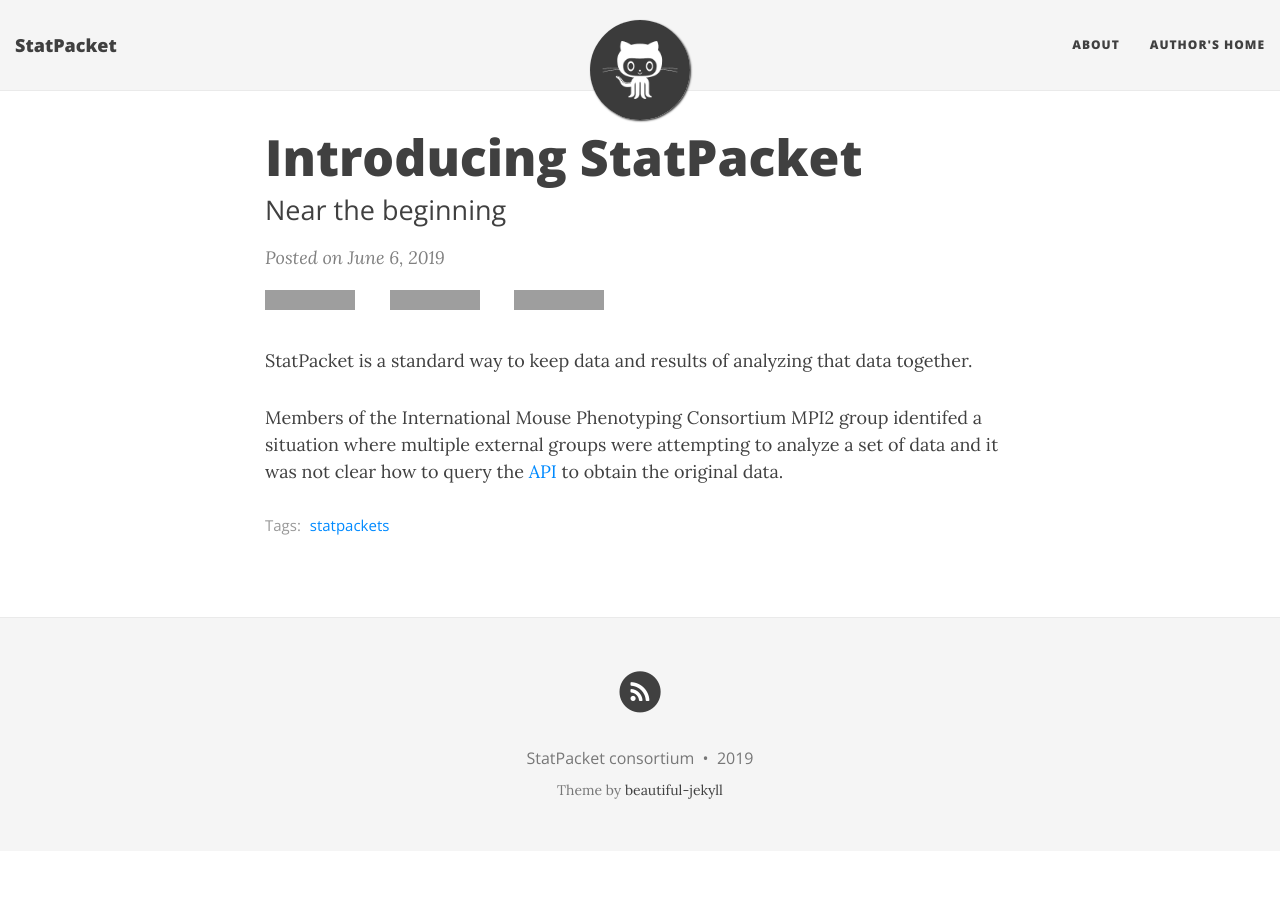
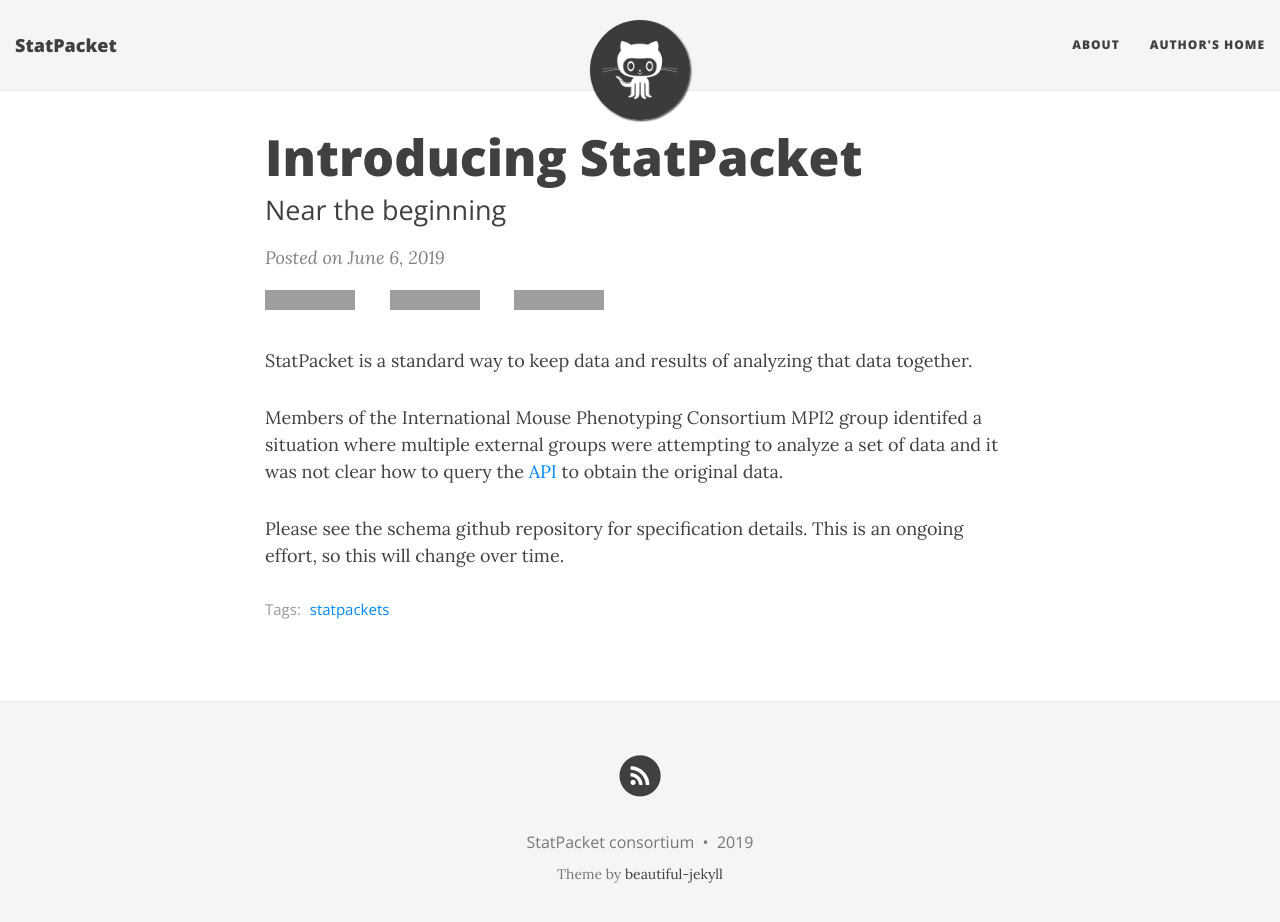
Before and after one commit to statpackets/statpacket.github.io, a Jekyll site: the page built from _posts/2019-06-06-intro.md, in a window 1280 px wide and 935 px high. Shown: the top 922 px of the window. Built offline with Jekyll 4.4.1, drawn with Linux system fonts in a browser that asks for light colours; nearby versions of some CDN libraries; grey boxes are pictures that could not be loaded.

Commit message:
Add link to schema repo

```diff
--- a/_posts/2019-06-06-intro.md
+++ b/_posts/2019-06-06-intro.md
@@ -11,3 +11,5 @@
 StatPacket is a standard way to keep data and results of analyzing that data together.
 
 Members of the International Mouse Phenotyping Consortium MPI2 group identifed a situation where multiple external groups were attempting to analyze a set of data and it was not clear how to query the [API](https://www.mousephenotype.org/help/api-access/) to obtain the original data.
+
+Please see the schema github repository for specification details.  This is an ongoing effort, so this will change over time.
```
